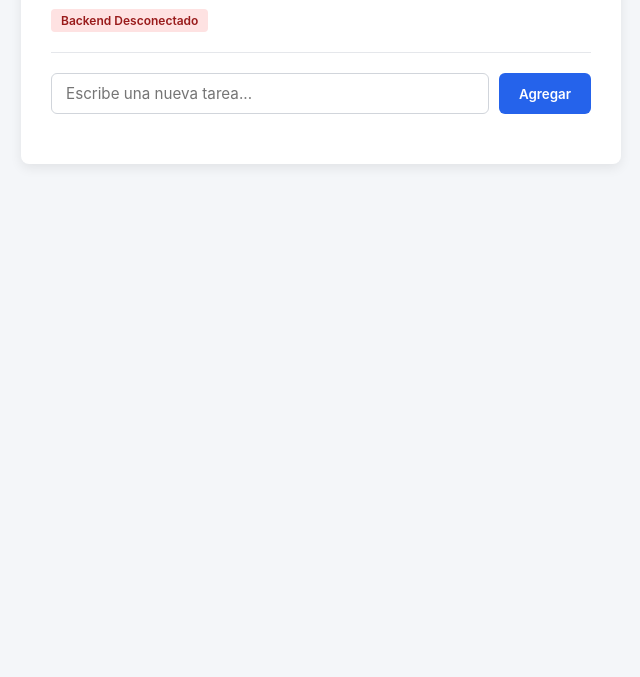
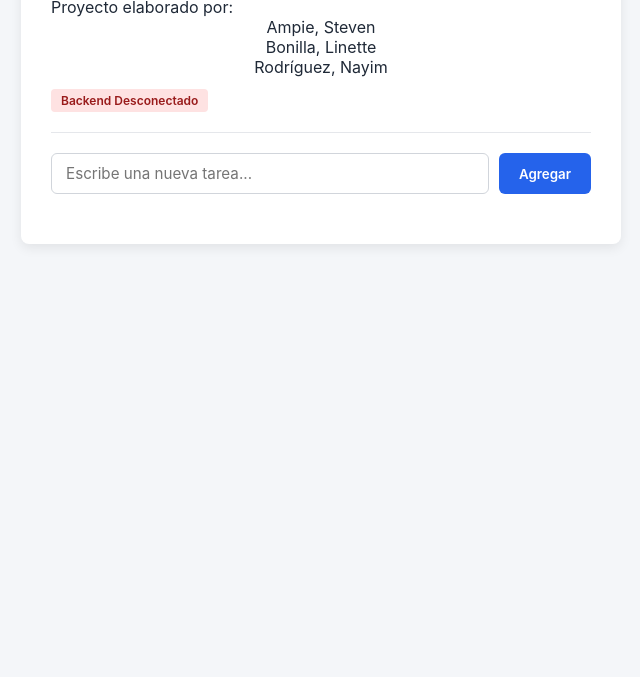
Before and after one commit to StevenAmpie/proyecto-final-devops, a plain HTML site: page aplicacion/frontend/public/index.html in a window 1280 px wide. Shown: the part 123-800 px from the top of the page, without its empty margins (319-959 px from the left). Drawn offline with Linux system fonts and the light colour scheme; no server answers.

Commit message:
feat: added test changes

```diff
--- a/aplicacion/frontend/public/index.html
+++ b/aplicacion/frontend/public/index.html
@@ -11,6 +11,12 @@
     <header>
       <h1>Gestor de Tareas DevOps</h1>
       <p class="subtitle">Arquitectura en Contenedores: Amazon ECS + Fargate + ALB</p>
+      <p>Proyecto elaborado por:</p>
+      <div style="display: flex; flex-direction:column; justify-content:center; align-items:center;">
+        <p>Ampie, Steven</p>
+        <p>Bonilla, Linette</p>
+        <p>Rodríguez, Nayim</p>
+      </div>
       <div id="api-status" class="status-badge">Verificando conexion con API...</div>
     </header>
 
```
Also changed, not shown: 1 other file.
